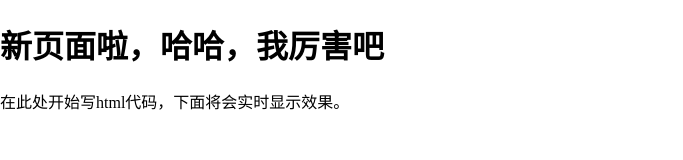
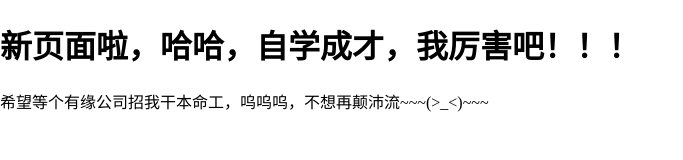
Before and after one commit to 1Rita6/RRR, a plain HTML site: page new.html in a window 1280 px wide. Shown: the whole page, without its empty margins (0-683 px from the left). Drawn offline with Linux system fonts and the light colour scheme.

Commit message:
Update new.html

```diff
--- a/new.html
+++ b/new.html
@@ -11,7 +11,7 @@
     </style>
   </head>
   <body style="margin:0">
-    <h1>新页面啦，哈哈，我厉害吧</h1>
-    <p>在此处开始写html代码，下面将会实时显示效果。</p>
+    <h1>新页面啦，哈哈，自学成才，我厉害吧！！！</h1>
+    <p>希望等个有缘公司招我干本命工，呜呜呜，不想再颠沛流~~~(>_<)~~~</p>
   </body>
 </html>
```
